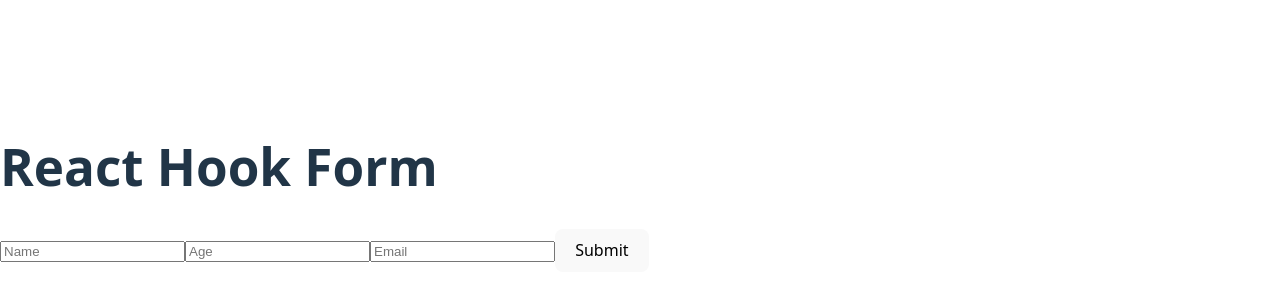
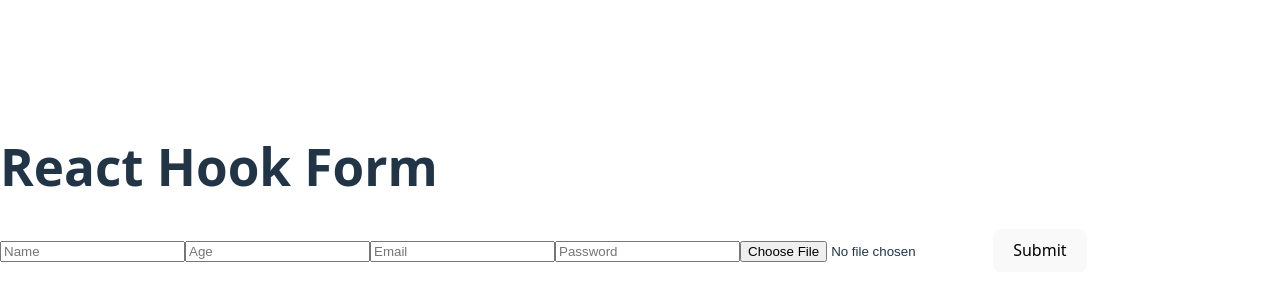
Before and after one commit to mayskii/react-forms, a React (Vite) app in the folder rs-react-app/: page /hook-form in a window 1280 px wide. Shown: the part 212-512 px from the top of the page. Built offline with nearby package versions, Linux system fonts and the light colour scheme.

Commit message:
feat: input control to upload picture and fix validationSchema

```diff
--- a/rs-react-app/src/components/HookForm.tsx
+++ b/rs-react-app/src/components/HookForm.tsx
@@ -10,6 +10,9 @@ interface FormData {
   age: number;
   email: string;
   password: string;
+  gender: 'male' | 'female';
+  country: string;
+  image?: string | null | undefined;
 }
 
 export default function HookForm() {
@@ -17,6 +20,7 @@ export default function HookForm() {
     register,
     handleSubmit,
     formState: { errors },
+    setValue,
   } = useForm<FormData>({
     resolver: yupResolver(validationSchema),
   });
@@ -25,10 +29,21 @@ export default function HookForm() {
   const navigate = useNavigate();
 
   const onSubmit: SubmitHandler<FormData> = (data) => {
-    dispatch(
-      addFormData({ ...data, password: '', image: '', gender: '', country: '' })
-    );
+    dispatch(addFormData(data));
     navigate('/');
+  };
+
+  const handleImageUpload = (e: React.ChangeEvent<HTMLInputElement>) => {
+    const file = e.target.files?.[0];
+    if (file) {
+      const reader = new FileReader();
+      reader.onloadend = () => {
+        if (reader.result && typeof reader.result === 'string') {
+          setValue('image', reader.result);
+        }
+      };
+      reader.readAsDataURL(file);
+    }
   };
 
   return (
@@ -53,6 +68,20 @@ export default function HookForm() {
       />
       {errors.email && <p>{errors.email.message}</p>}
 
+      <input
+        {...register('password', { required: 'Password is required' })}
+        type="password"
+        placeholder="Password"
+      />
+      {errors.password && <p>{errors.password.message}</p>}
+
+      <input
+        type="file"
+        accept="image/png, image/jpeg"
+        onChange={handleImageUpload}
+      />
+      {errors.image && <p>{errors.image.message}</p>}
+
       <button type="submit">Submit</button>
     </form>
   );
--- a/rs-react-app/src/store/formSlice.ts
+++ b/rs-react-app/src/store/formSlice.ts
@@ -6,7 +6,7 @@ interface FormData {
   email: string;
   password: string;
   gender: string;
-  image: string;
+  image?: string | null | undefined;
   country: string;
 }
 
--- a/rs-react-app/src/validationSchema.ts
+++ b/rs-react-app/src/validationSchema.ts
@@ -5,6 +5,7 @@ export const validationSchema = yup.object().shape({
     .string()
     .matches(/^[A-Z]/, 'First letter must be uppercase')
     .required('Name is required'),
+
   age: yup.number().min(0, 'Age must be positive').required('Age is required'),
   email: yup.string().email('Invalid email').required('Email is required'),
   password: yup
@@ -15,4 +16,26 @@ export const validationSchema = yup.object().shape({
     .matches(/[0-9]/, 'Must contain at least one number')
     .matches(/[\W_]/, 'Must contain at least one special character')
     .required('Password is required'),
+  gender: yup
+    .string()
+    .oneOf(['male', 'female'], 'Gender is required')
+    .required('Gender is required'),
+  country: yup.string().required('Country is required'),
+  image: yup
+    .string()
+    .nullable()
+    .test('fileSize', 'File is too large', (value) => {
+      if (value && typeof value === 'string') {
+        return value.length <= 5000000;
+      }
+      return true;
+    })
+    .test('fileExtension', 'Unsupported file extension', (value) => {
+      if (value && typeof value === 'string') {
+        const fileExtension = value.split(';')[0].split('/')[1];
+        const allowedExtensions = ['png', 'jpeg', 'jpg'];
+        return allowedExtensions.includes(fileExtension);
+      }
+      return false;
+    }),
 });
```
